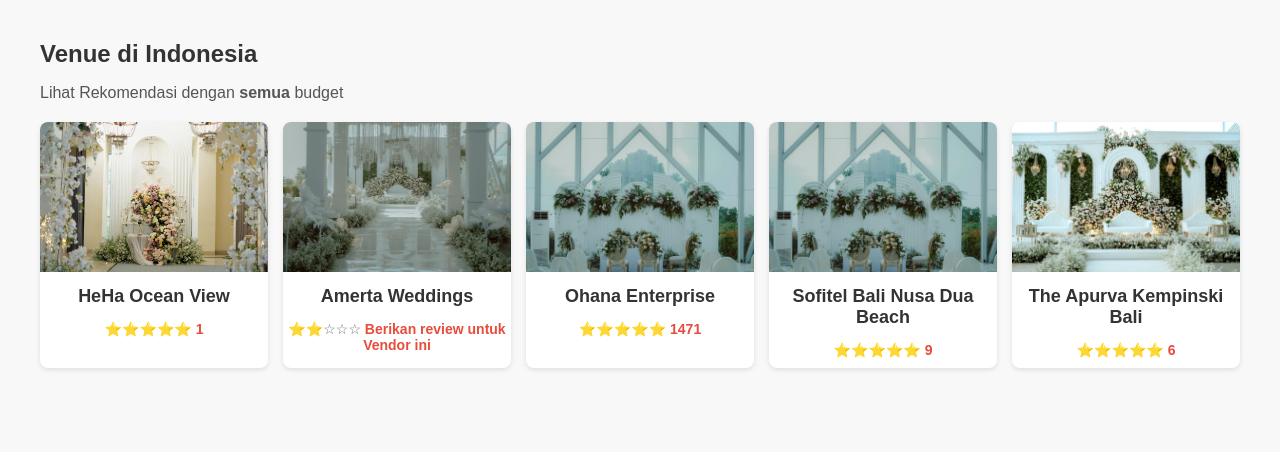
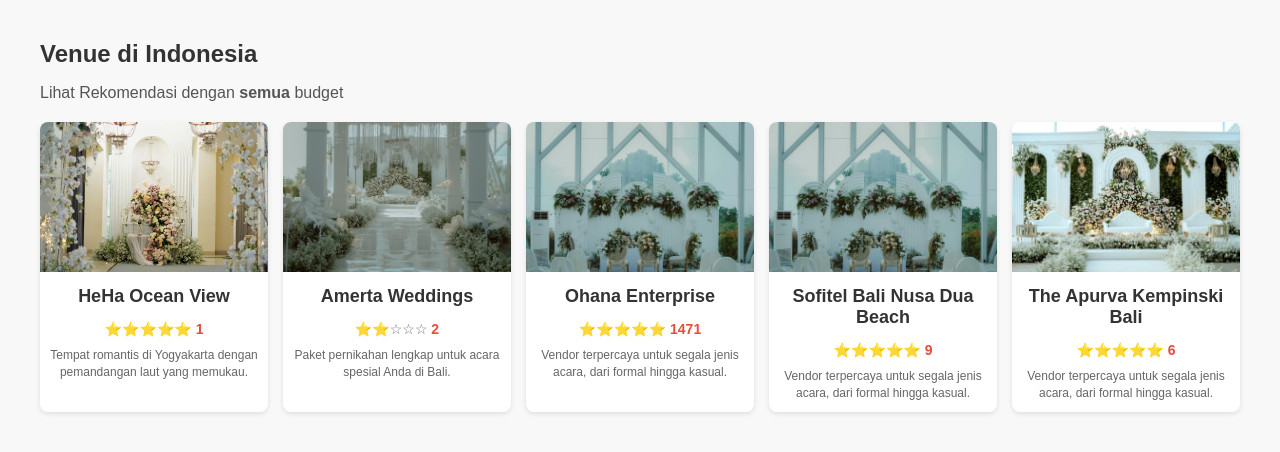
Before and after one commit to crootss/feed, a plain HTML site: page index.html in a window 1280 px wide. Drawn offline with Linux system fonts and the light colour scheme.

Commit message:
tambah deskripsi

```diff
--- a/index.html
+++ b/index.html
@@ -11,31 +11,38 @@
     <h2>Venue di Indonesia</h2>
     <p>Lihat Rekomendasi dengan <strong>semua</strong> budget</p>
     <div class="feed-grid">
+
       <div class="feed-item">
         <img src="5.jpg" alt="HeHa Ocean View">
         <h3>HeHa Ocean View</h3>
         <p>⭐️⭐️⭐️⭐️⭐️ <span>1</span></p>
+        <p class="description">Tempat romantis di Yogyakarta dengan pemandangan laut yang memukau.</p>
       </div>
       <div class="feed-item">
         <img src="1.jpg" alt="Amerta Weddings">
         <h3>Amerta Weddings</h3>
-        <p>⭐️⭐️☆☆☆ <span>Berikan review untuk Vendor ini</span></p>
+        <p>⭐️⭐️☆☆☆ <span>2</span></p>
+        <p class="description">Paket pernikahan lengkap untuk acara spesial Anda di Bali.</p>
       </div>
       <div class="feed-item">
         <img src="2.jpg" alt="Ohana Enterprise">
         <h3>Ohana Enterprise</h3>
         <p>⭐️⭐️⭐️⭐️⭐️ <span>1471</span></p>
+        <p class="description">Vendor terpercaya untuk segala jenis acara, dari formal hingga kasual.</p>
       </div>
       <div class="feed-item">
         <img src="3.jpg" alt="Sofitel Bali Nusa Dua Beach">
         <h3>Sofitel Bali Nusa Dua Beach</h3>
         <p>⭐️⭐️⭐️⭐️⭐️ <span>9</span></p>
+        <p class="description">Vendor terpercaya untuk segala jenis acara, dari formal hingga kasual.</p>
       </div>
       <div class="feed-item">
         <img src="4.jpg" alt="The Apurva Kempinski Bali">
         <h3>The Apurva Kempinski Bali</h3>
         <p>⭐️⭐️⭐️⭐️⭐️ <span>6</span></p>
+        <p class="description">Vendor terpercaya untuk segala jenis acara, dari formal hingga kasual.</p>
       </div>
+
     </div>
   </div>
 </body>
--- a/styles.css
+++ b/styles.css
@@ -110,3 +110,10 @@
       height: 120px;
     }
   }
+
+  .feed-item .description {
+    font-size: 12px;
+    color: #666;
+    margin: 5px 0 10px;
+    line-height: 1.4;
+  }
```
